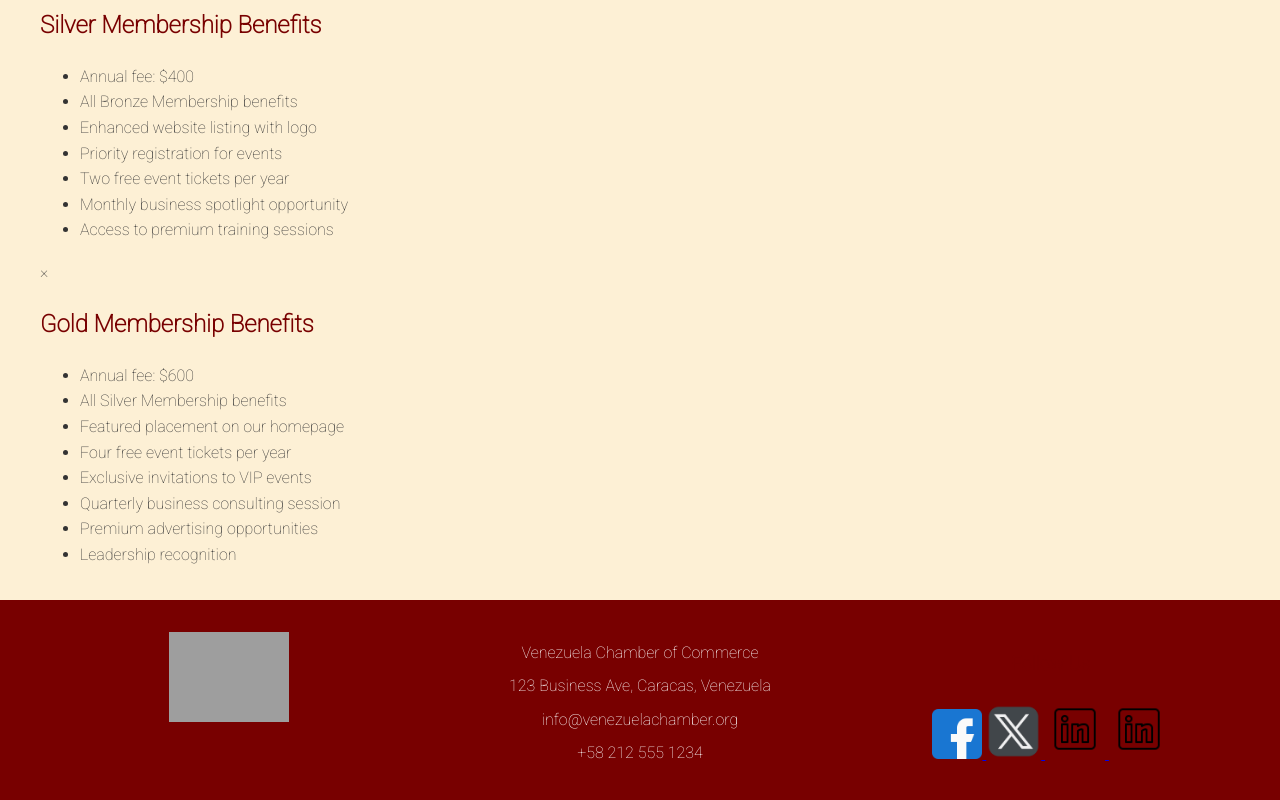
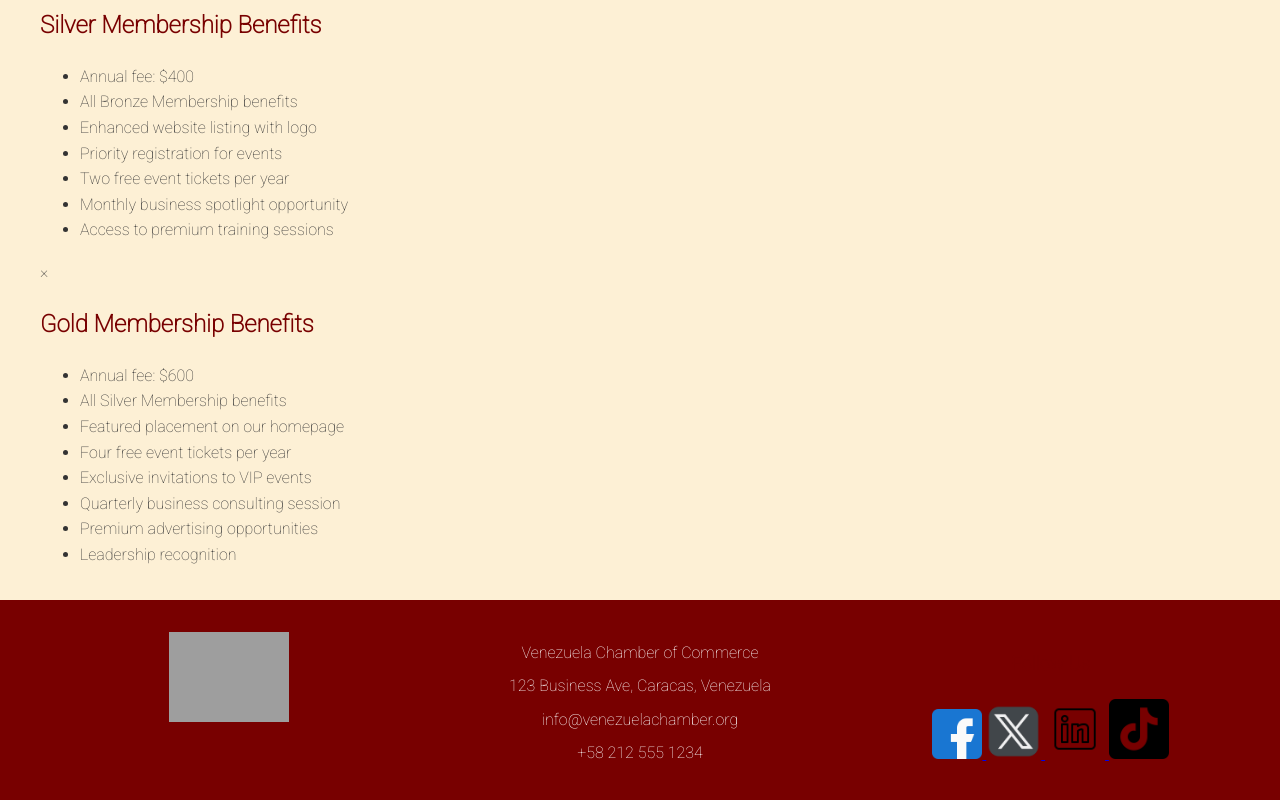
Before and after one commit to lamarivi/wdd231, a plain HTML site: page chamber/join.html in a window 1280 px wide. Shown: the part 1806-2606 px from the top of the page. Drawn offline with Linux system fonts and the light colour scheme; grey boxes are pictures that could not be loaded.

Commit message:
Update join.html

```diff
--- a/chamber/join.html
+++ b/chamber/join.html
@@ -221,7 +221,7 @@
           <img src="images/social.png" alt="LinkedIn" width="60">
         </a>
           <a href="https://www.linkedin.com">
-          <img src="images/social.png" alt="LinkedIn" width="60">
+          <img src="images/tiktok.png" alt="tiktok" width="60">
         </a>
       </div>
         </div>
```
